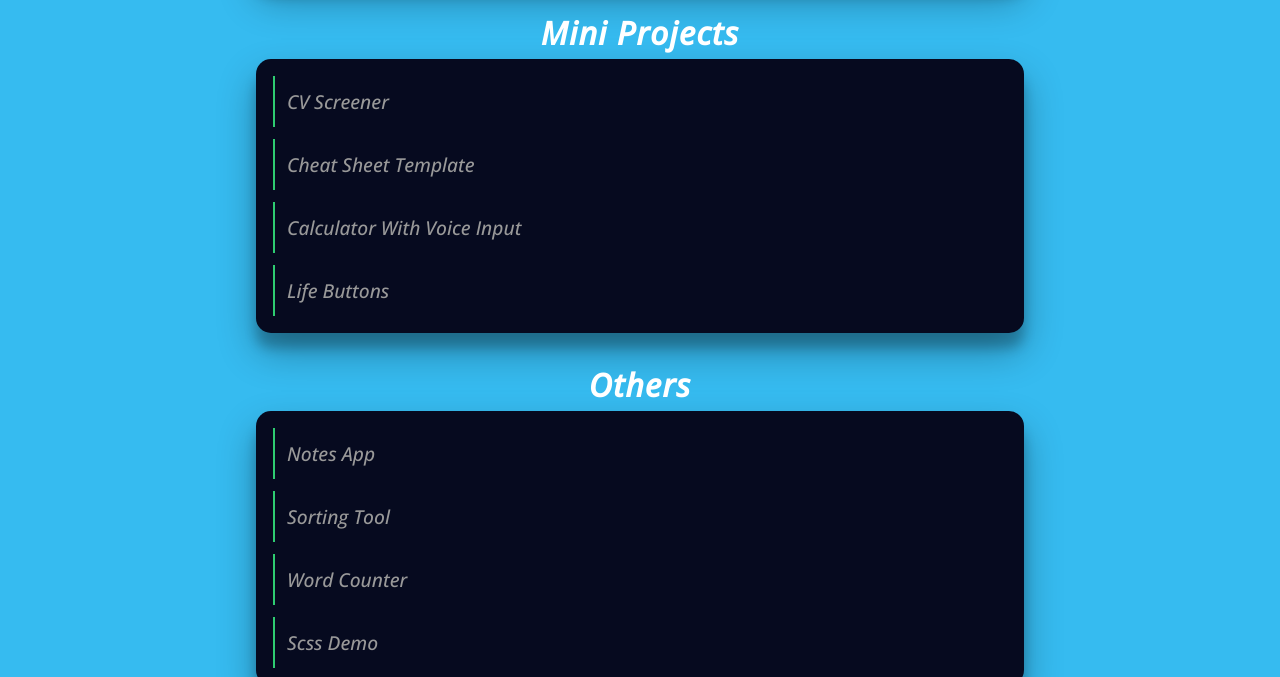
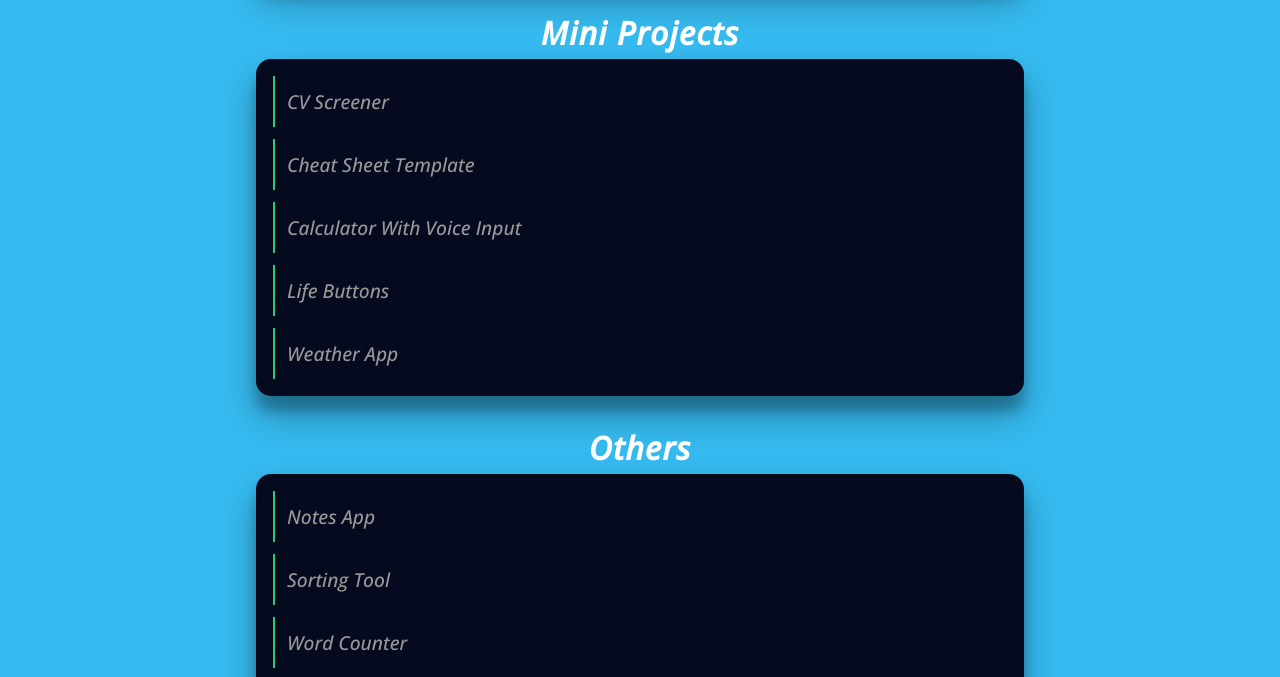
Before and after one commit to dpdp11/CodeEasy, a plain HTML site: page index.html in a window 1280 px wide. Shown: the part 1543-2220 px from the top of the page. Drawn offline with nearby package versions, Linux system fonts and the light colour scheme.

Commit message:
Update index.html

```diff
--- a/index.html
+++ b/index.html
@@ -55,6 +55,7 @@
                 <li><a href="MiniProjects/CheatSheetTemplate/index.html" target="_blank">Cheat Sheet Template</a></li>
                 <li><a href="MiniProjects/CalculatorWithVoiceInput/index.html" target="_blank">Calculator With Voice Input</a></li>
                 <li><a href="MiniProjects/LifeButtons/index.html" target="_blank">Life Buttons</a></li>
+                <li><a href="MiniProjects/WeatherApp/index.html" target="_blank">Weather App</a></li>
             </ul>
         </div>
     </div>
```
